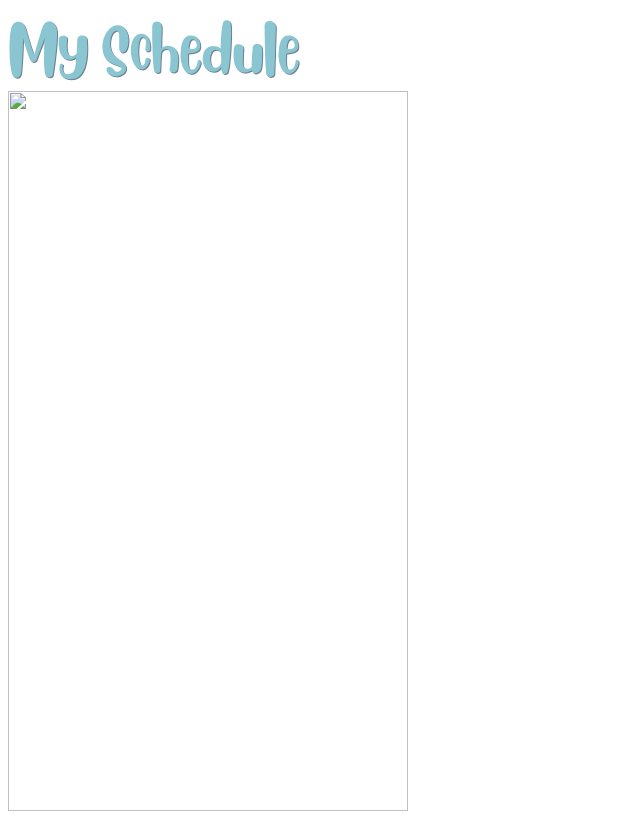
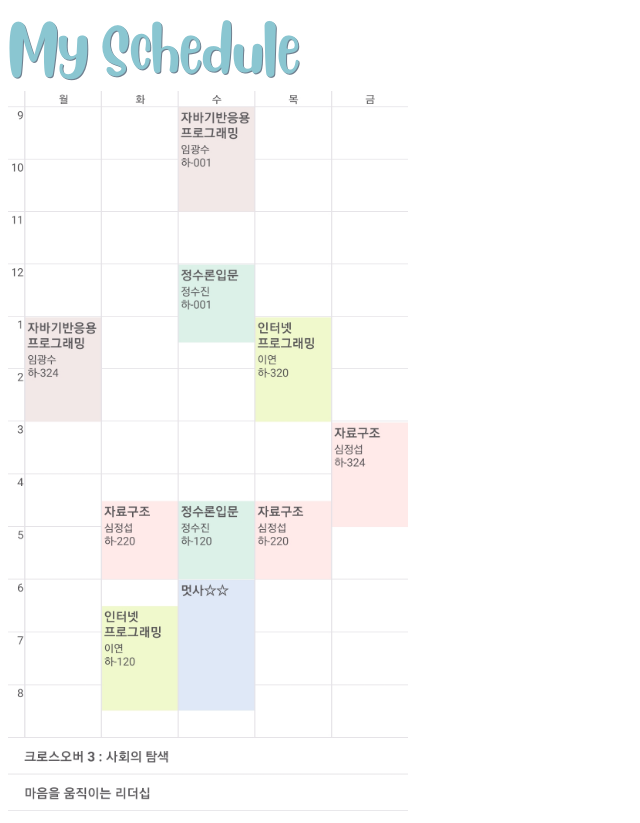
Before and after one commit to pcpark98/likelion_myHomepage, a plain HTML site: page schedule.html in a window 1280 px wide. Shown: the whole page, without its empty margins (0-640 px from the left). Drawn offline with Linux system fonts and the light colour scheme; files whose address does not match are found by name.

Commit message:
Update schedule.html

```diff
--- a/schedule.html
+++ b/schedule.html
@@ -16,6 +16,6 @@
     </head>
     <body>
         <div id="title">My Schedule</div>
-        <img src="image/schedule.jpg" width="400" height="720">
+        <img src="schedule.jpg" width="400" height="720">
     </body>
 </html>
```
